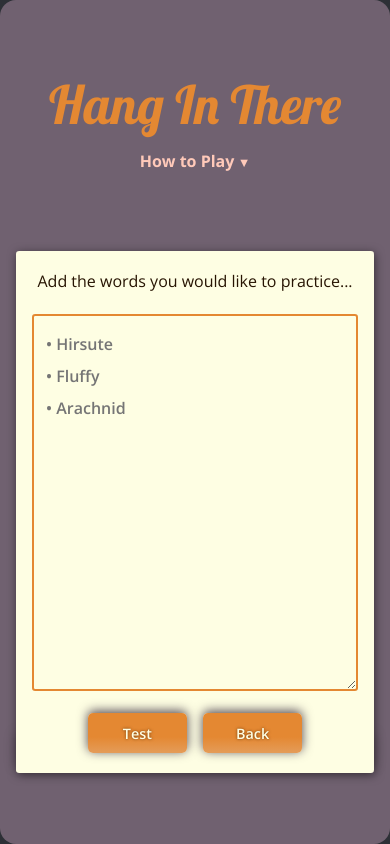
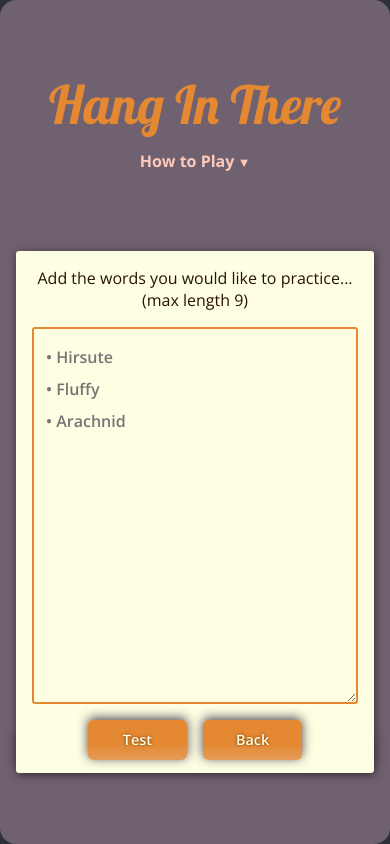
Before and after one commit to Holl4444/HangInThere, a React (Vite) app: page / in a window 390 px wide. Both pictures are taken after a click on the button "Test Me". Built offline with nearby package versions, Linux system fonts and the light colour scheme; no server answers.

Commit message:
fix: limit user added word length to fit mobile devices

```diff
--- a/src/App.tsx
+++ b/src/App.tsx
@@ -4,7 +4,7 @@ import Cat from './components/Cat';
 import Keyboard from './components/Keyboard.tsx';
 import { clsx } from 'clsx'; //Helps with conditional CSS classes
 import getWord from './services/wordFlow.ts';
-import { getRandomDbWord } from './services/wordsBackup';
+import { getRandomDbWord, MAX_WORD_LENGTH } from './services/wordsBackup';
 import { getFarewellText, getLoadingText } from './utils';
 import Confetti from 'react-confetti';
 
@@ -196,7 +196,7 @@ export default function App() {
       // Get each word ( separated by a newline or space)
       .split(/[\s\n]+/)
       .map((line) => line.replace(/[^A-za-z]/g, '').trim())
-      .filter((line) => line.length > 0);
+      .filter((line) => line.length > 0 && line.length <= MAX_WORD_LENGTH);
 
     setSpellingList(spellingList);
     setIsTestingMode(true);
@@ -317,7 +317,7 @@ export default function App() {
           })}
         >
           <label htmlFor="spellingList">
-            Add the words you would like to practice...
+            Add the words you would like to practice... (max length 9)
           </label>
           <textarea
             className="open-sans-reg"
```
